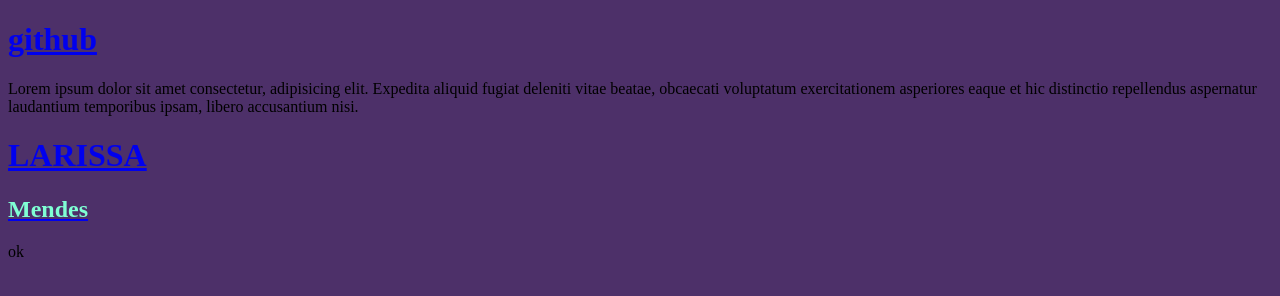
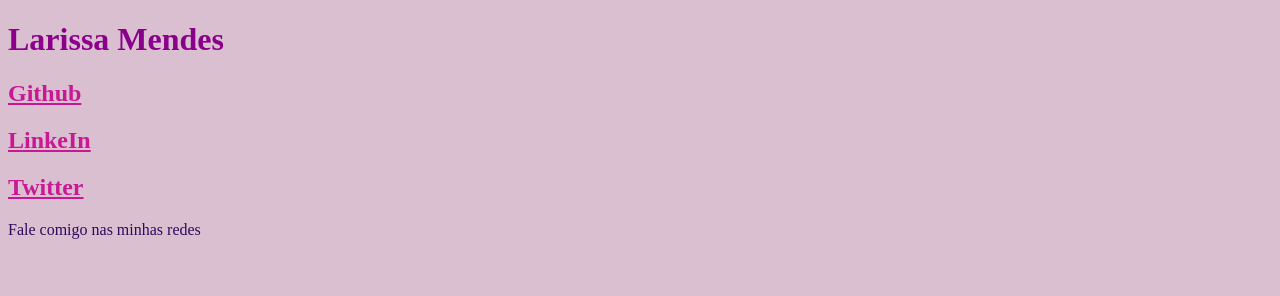
Before and after one commit to annalare/aprendendo-html, a plain HTML site: page index.html in a window 1280 px wide. Drawn offline with Linux system fonts and the light colour scheme.

Commit message:
alterações

```diff
--- a/estilo.css
+++ b/estilo.css
@@ -1,8 +1,8 @@
 body {
-  background-color: rgb(77, 48, 105);
+  background-color: rgb(218, 191, 209);
 }
-h2 {
-  color: aquamarine;
+a {
+  color: rgb(202, 24, 149);
 }
 #preto {
   color: black;
@@ -10,3 +10,10 @@ h2 {
 #rosa {
   color: pink;
 }
+
+p {
+  color: rgb(51, 8, 92);
+}
+h1 {
+  color: darkmagenta;
+}
--- a/index.html
+++ b/index.html
@@ -22,21 +22,23 @@
 
   <main>
     <!-- aula 1 -->
-    <h1>
 
-      <a href="https://github.com/annalare" target="_blank">github</a>
-    </h1>
-    <p>Lorem ipsum dolor sit amet consectetur, adipisicing elit. Expedita aliquid fugiat deleniti vitae beatae, obcaecati voluptatum exercitationem asperiores eaque et hic distinctio repellendus aspernatur laudantium temporibus ipsam, libero accusantium nisi. </p>
-    <a href="https://www.linkedin.com/in/annalare/" title="Meu linkedin" target="_blank">
-      <h1> LARISSA </h1>
+    <h1> Larissa Mendes </h1>
+    <h2>
+
+      <a href="https://github.com/annalare" title="Github" target="_blank">Github</a>
+    </h2>
+
+    <a href="https://www.linkedin.com/in/annalare/" title=" LinkedIn" target="_blank">
+      <h2> LinkeIn </h2>
 
     </a>
 
     <a href="https://twitter.com/annalare " title="Twitter" target="_blank">
-      <h2> Mendes </h2>
+      <h2> Twitter </h2>
 
     </a>
-    <p> ok </p>
+    <p> Fale comigo nas minhas redes </p>
 
   </main>
 
--- a/script.js
+++ b/script.js
@@ -1 +1 @@
-alert("Testando novamente");
+alert("Seja Bem vinde");
```
